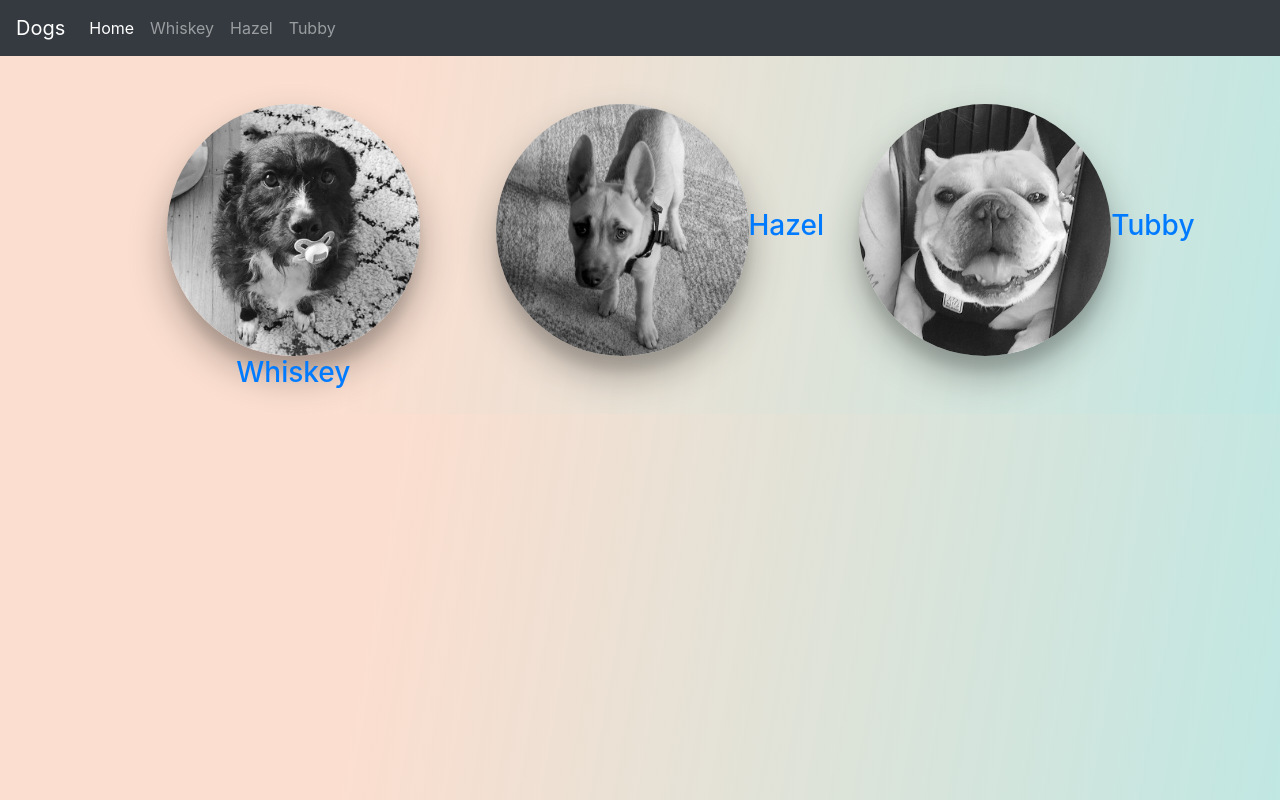
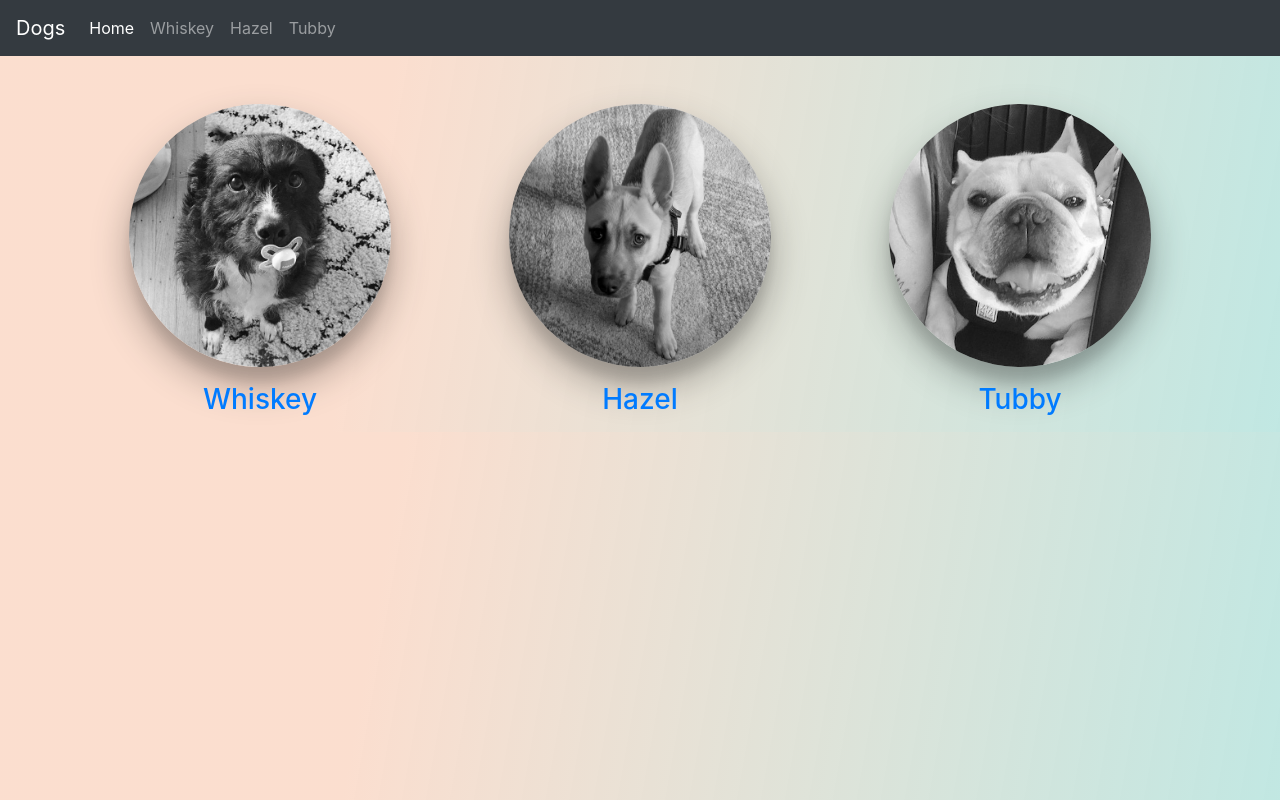
Before and after one commit to akabikov/snoutbook, a React (Create React App) app: page /dogs in a window 1280 px wide. Built offline with nearby package versions, Linux system fonts and the light colour scheme.

Commit message:
fix: centering images and names

```diff
--- a/src/List.css
+++ b/src/List.css
@@ -15,8 +15,9 @@ ul {
 }
 
 .underline {
-  display: inline-block;
+  width: max-content;
   position: relative;
+  margin: auto;
 }
 
 .list-item a:hover {
--- a/src/List.jsx
+++ b/src/List.jsx
@@ -8,15 +8,15 @@ class List extends React.Component {
     const { listName } = this.props;
 
     const list = data[listName].map(({ name, src, ...item }) => (
-      <li className='list-item col-lg-4 text-center' key={name}>
+      <li className='list-item col-lg-4 text-center mt-5' key={name}>
         <Link to={`/${listName}/${src}`}>
           <img src={`/img/${src}.jpg`} alt={name} />
-          <h3 className='underline'>{name}</h3>
+          <h3 className='underline mt-3'>{name}</h3>
         </Link>
       </li>
     ));
 
-    return <ul className='row mt-5'>{list}</ul>;
+    return <ul className='row'>{list}</ul>;
   }
 }
 
--- a/src/index.css
+++ b/src/index.css
@@ -1,3 +1,9 @@
+* {
+  box-sizing: border-box;
+  margin: 0;
+  padding: 0;
+}
+
 body {
   margin: 0;
   font-family: -apple-system, BlinkMacSystemFont, "Segoe UI", "Roboto", "Oxygen",
```
